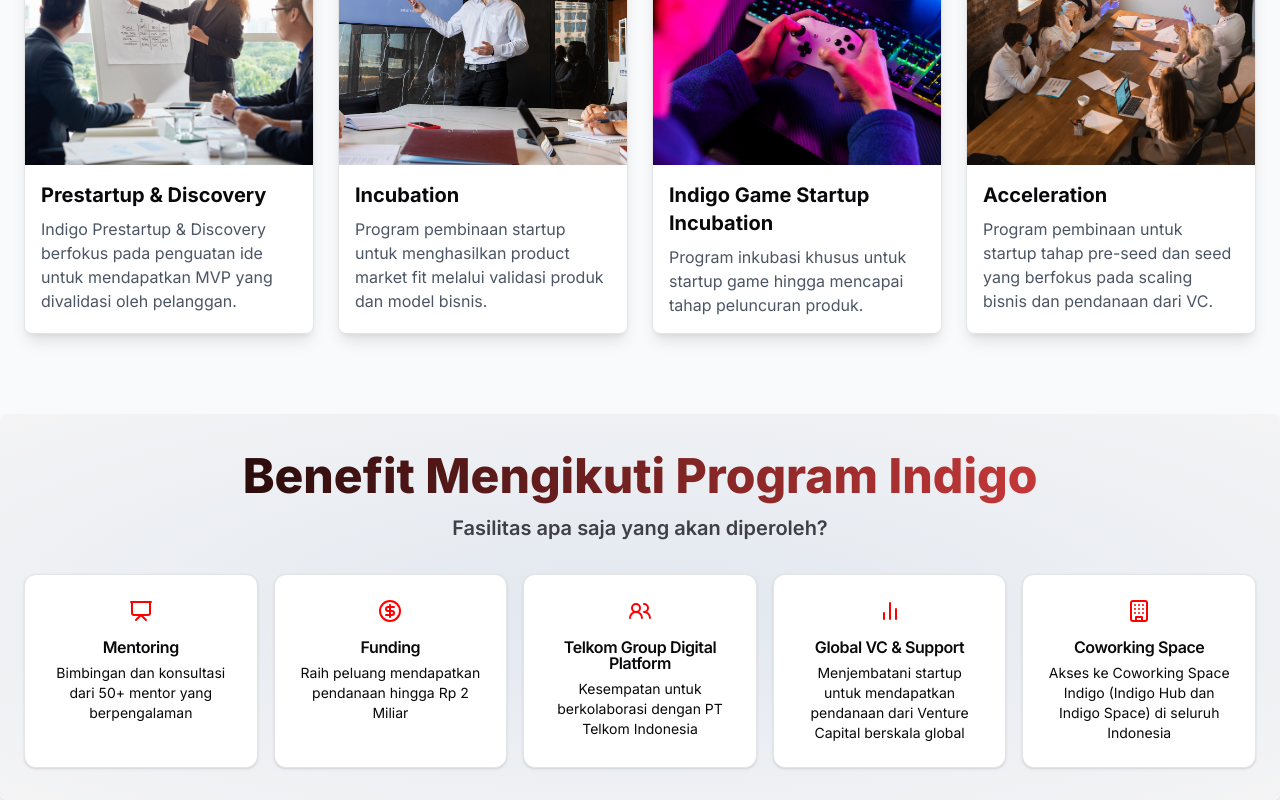
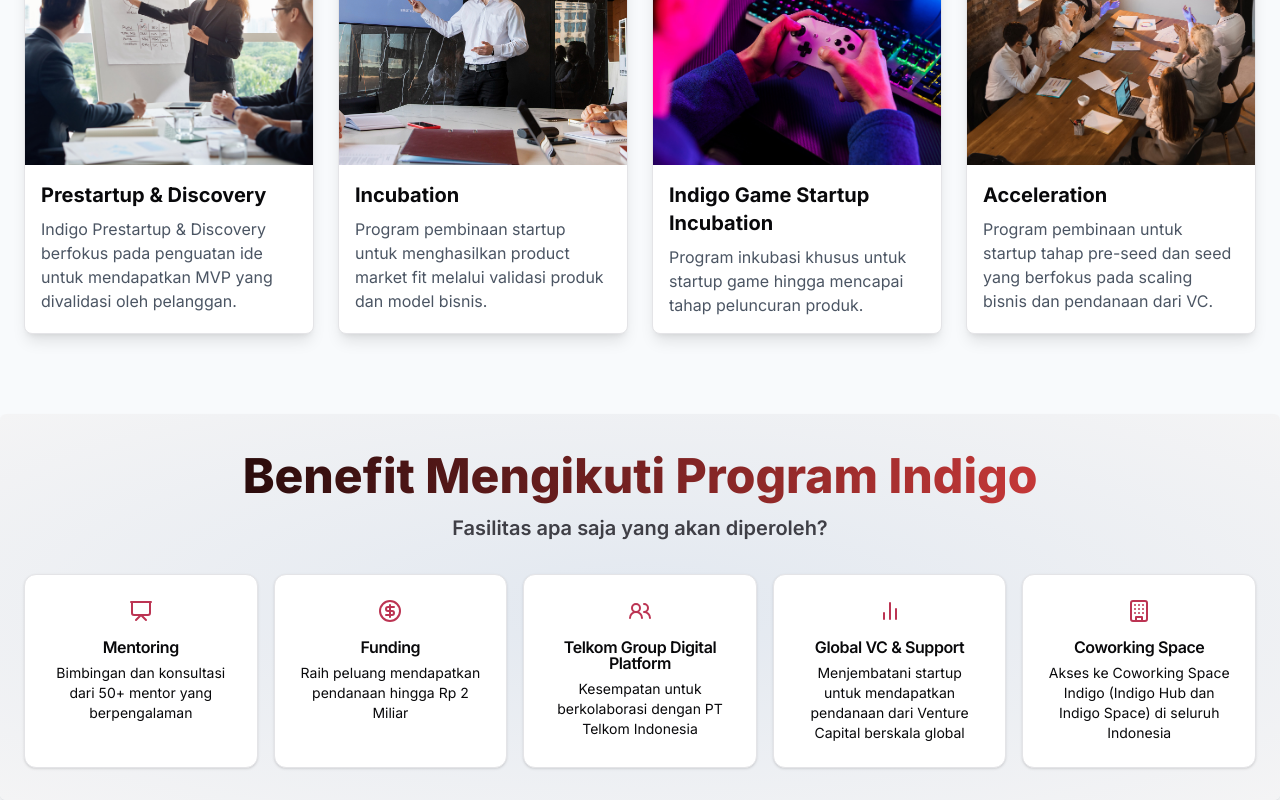
Before and after one commit to notalent2code/frontend-data-engine, a Next.js app: page / in a window 1280 px wide. Shown: the part 808-1608 px from the top of the page. Built offline with nearby package versions, Linux system fonts and the light colour scheme.

Commit message:
fix:  Use primary text color for benefit icons

```diff
--- a/src/components/landing-page/BenefitCards.tsx
+++ b/src/components/landing-page/BenefitCards.tsx
@@ -48,7 +48,7 @@ const BenefitCards = () => {
 
   return benefitData.map((benefit, index) => (
     <Card key={index} className='-space-y-4 pt-6 flex flex-col items-center'>
-      <benefit.icon color='red' className='mb-2' />
+      <benefit.icon className='mb-2 text-primary' />
       <CardHeader>
         <CardTitle className='font-semibold'>{benefit.title}</CardTitle>
       </CardHeader>
```
